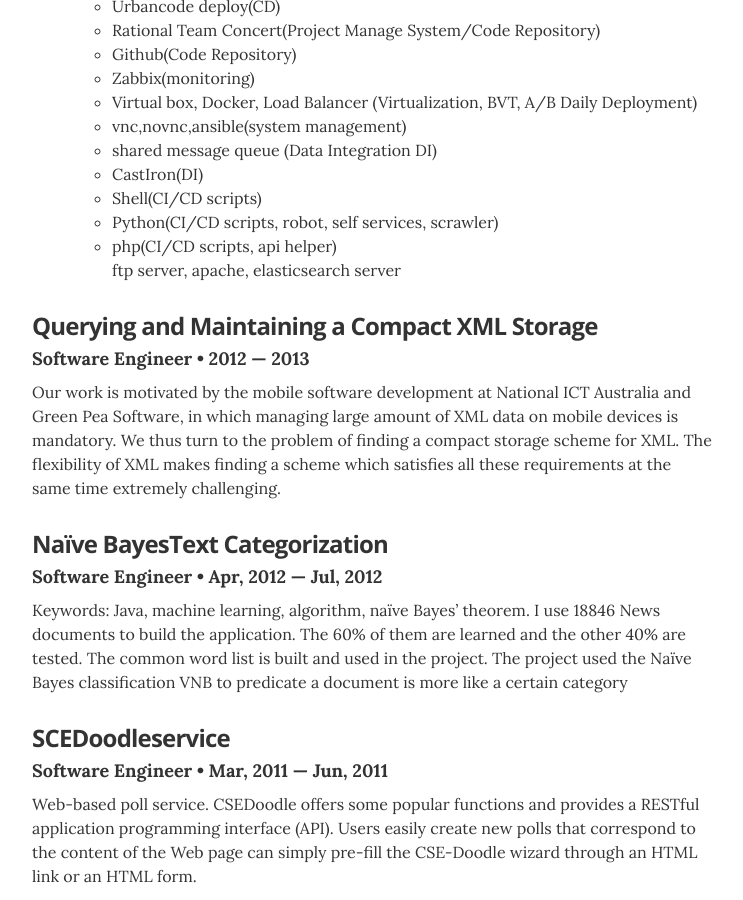
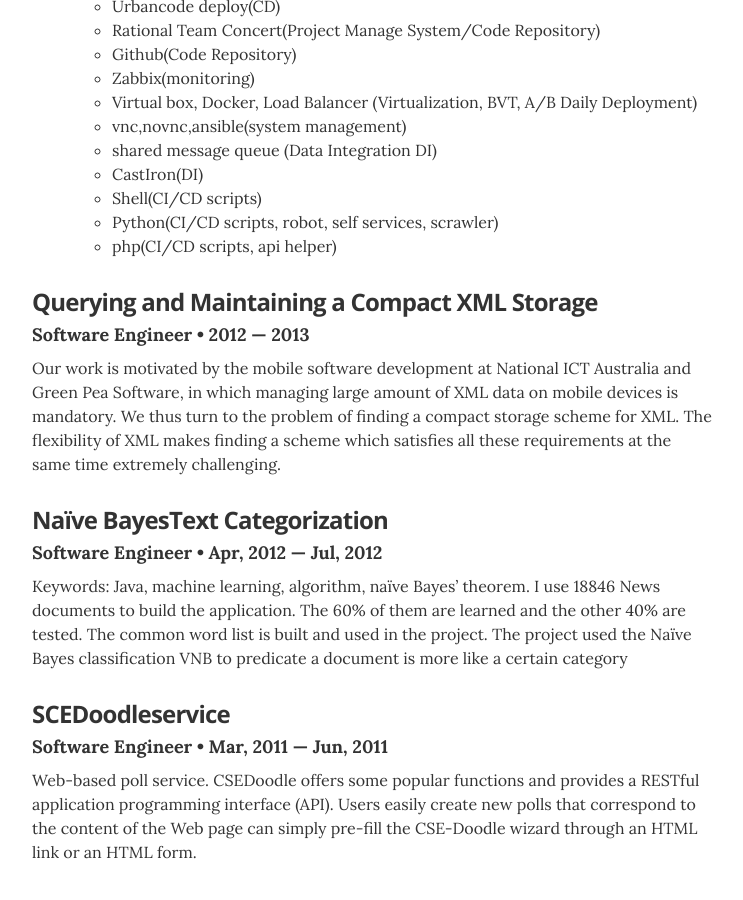
Before and after one commit to ohraymaster/ohraymaster.github.io, a Jekyll site: the page built from index.html, in a window 1280 px wide and 900 px high, scrolled down 2716 px. Shown: the whole window, without its empty margins (268-1011 px from the left). Built offline with Jekyll 4.4.1, drawn with Linux system fonts in a browser that asks for light colours.

Commit message:
Update resume.html

```diff
--- a/_layouts/resume.html
+++ b/_layouts/resume.html
@@ -189,7 +189,7 @@
                 <li>Shell(CI/CD scripts)</li>
                 <li>Python(CI/CD scripts, robot, self services, scrawler)</li>
                 <li>php(CI/CD scripts, api helper)</li>
-                ftp server, apache, elasticsearch server
+                <!-- ftp server, apache, elasticsearch server -->
               </ul>
             </li>
           </ul>
```
